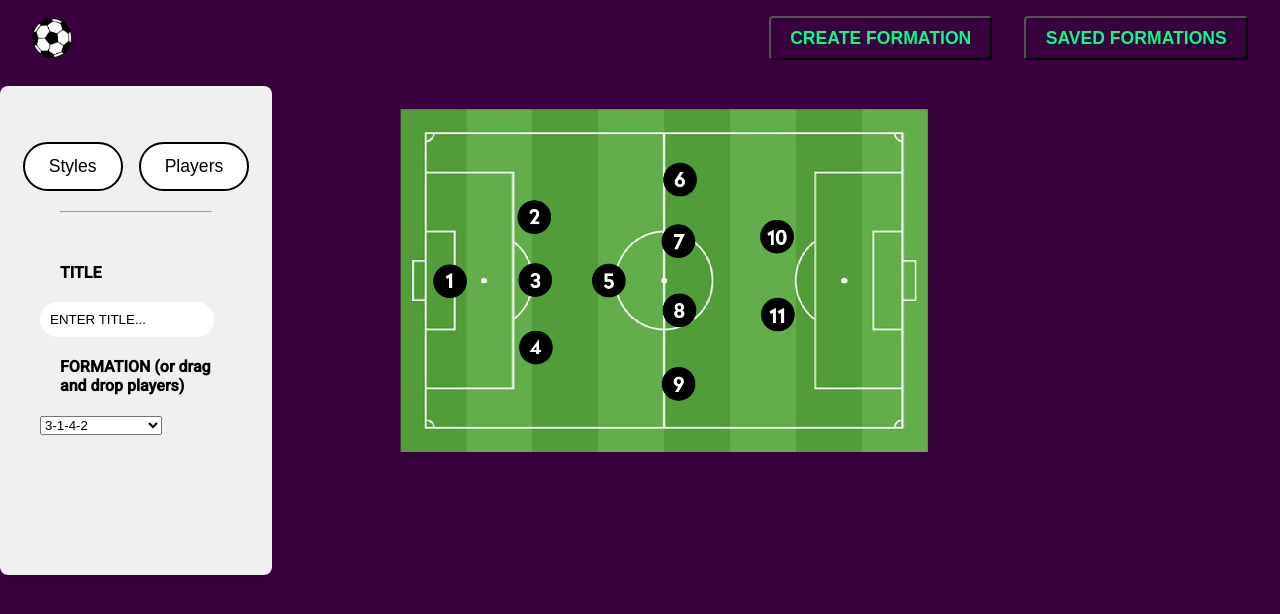
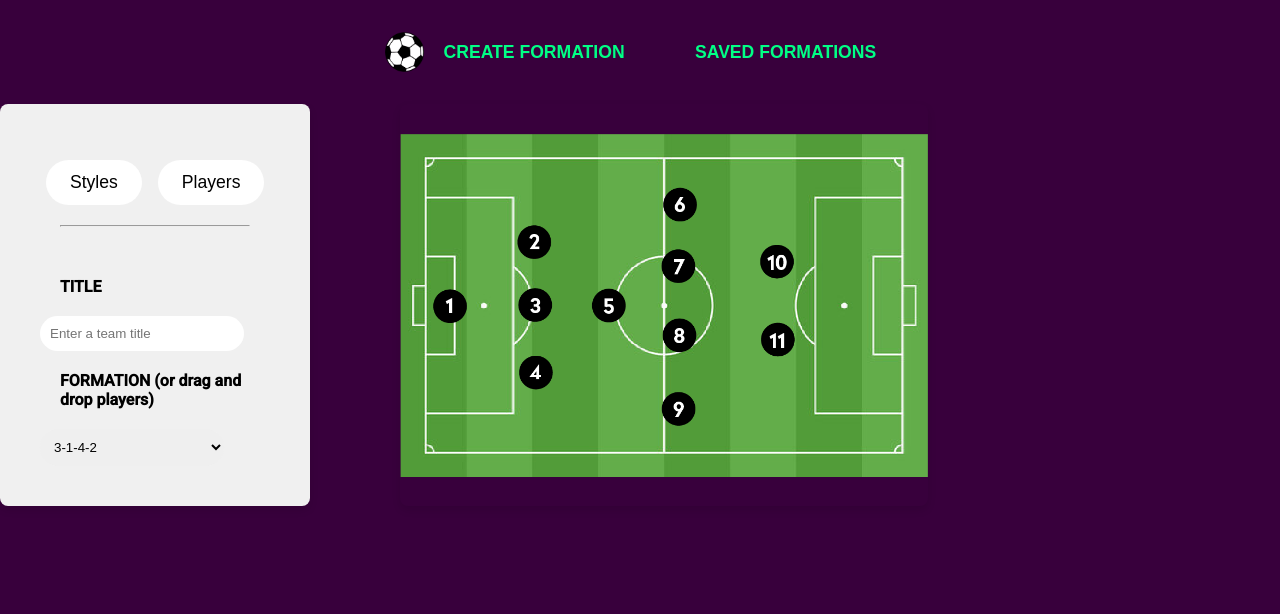
Before and after one commit to hyechanlee1/Soccer_formation_creator, an Angular app in the folder soccer-formation/: page / in a window 1280 px wide. Shown: the top 614 px of the page. Built offline with nearby package versions, Linux system fonts and the light colour scheme.

Commit message:
update style

```diff
--- a/soccer-formation/src/app/home/home/home.component.css
+++ b/soccer-formation/src/app/home/home/home.component.css
@@ -1,19 +1,13 @@
-body {
-  background-color: #38003C;
-}
-
 .navbar {
   position: relative;
   top: 0;
   left: 0;
   width: 100%;
   z-index: 1000;
-  background-color: #38003C;
   padding: 1rem 2rem;
   display: flex;
-  justify-content: space-between;
+  justify-content: center;
   align-items: center;
-  box-shadow: 0 2px 5px rgba(0, 0, 0, 0.1);
   box-sizing: border-box;
 }
 
@@ -25,7 +19,6 @@ body {
   list-style: none;
   display: flex;
   gap: 2rem;
-  margin: 0;
   padding: 0;
 }
 
@@ -41,6 +34,7 @@ body {
   text-transform: uppercase;
   padding: 0.6rem 1.2rem;
   border-radius: 4px;
+  border: none;
   cursor: pointer;
   transition: all 0.3s ease;
 }
@@ -55,11 +49,11 @@ body {
   padding: 40px;
   border-radius: 8px;
   box-shadow: 0 4px 8px rgba(0, 0, 0, 0.1);
-  margin: 10px 0;
-  width: 50%;
-  height: 100%;
+  width: 60%;
+  height:fit-content; /* Adjusts the height to fill the viewport minus the padding */
   margin-left: 0;
   margin-right: auto;
+
 }
 
 .players-button {
@@ -67,7 +61,7 @@ body {
   color: black;
   font-size: 1.1rem;
   padding: 12px 24px;
-  border: 2px solid black;
+  border: none;
   border-radius: 25px;
   cursor: pointer;
   transition: 0.3s;
@@ -111,6 +105,12 @@ hr {
   width: 80%;
 }
 
+.controls select {
+  border: none;
+  border-radius: 25px;
+  padding: 10px;
+  width: 80%;
+}
 .container {
   display: flex;
   justify-content: flex-start;
--- a/soccer-formation/src/app/home/home/home.component.html
+++ b/soccer-formation/src/app/home/home/home.component.html
@@ -6,7 +6,6 @@
   </ul>
 </nav>
 
-<body>
 <div class="container">
   <div class="left-column">
     <div class="control-box">
@@ -109,5 +108,4 @@
     </div>
   </div>
 </div>
-</body>
 <router-outlet></router-outlet>
--- a/soccer-formation/src/app/home/home/home.component.ts
+++ b/soccer-formation/src/app/home/home/home.component.ts
@@ -28,7 +28,7 @@ export class HomeComponent {
 
     // add more formations and upload correct image for each formation
   };
-  teamTitle: string = 'ENTER TITLE...';
+  teamTitle: string = '';
   teamColor: string = '#ffffff'; // Default color (white)
   showPosition: boolean = false; // Checkbox for showing position
   showBackNumber: boolean = false; // Checkbox for showing back number
--- a/soccer-formation/src/app/savedformations/savedformations/savedformations.component.css
+++ b/soccer-formation/src/app/savedformations/savedformations/savedformations.component.css
@@ -4,12 +4,10 @@
   left: 0;
   width: 100%;
   z-index: 1000;
-  background-color: #38003C;
   padding: 1rem 2rem;
   display: flex;
-  justify-content: space-between;
+  justify-content: center;
   align-items: center;
-  box-shadow: 0 2px 5px rgba(0, 0, 0, 0.1);
   box-sizing: border-box;
 }
 
@@ -21,7 +19,6 @@
   list-style: none;
   display: flex;
   gap: 2rem;
-  margin: 0;
   padding: 0;
 }
 
@@ -37,6 +34,7 @@
   text-transform: uppercase;
   padding: 0.6rem 1.2rem;
   border-radius: 4px;
+  border: none;
   cursor: pointer;
   transition: all 0.3s ease;
 }
@@ -46,9 +44,6 @@
   color: #04F5FF;
 }
 
-.action-button:active {
-  transform: translateY(1px);
-}
 
 @media (max-width: 600px) {
   .navbar {
--- a/soccer-formation/src/styles.css
+++ b/soccer-formation/src/styles.css
@@ -1,4 +1,12 @@
 /* You can add global styles to this file, and also import other style files */
 
-html, body { height: 100%; }
-body { margin: 0; font-family: Roboto, "Helvetica Neue", sans-serif; }
+
+html,
+body {
+  background-color: #38003C;
+}
+
+body {
+  margin: 0;
+  font-family: Roboto, "Helvetica Neue", sans-serif;
+}
```
Lines whose indentation alone changed are shown as unchanged.
